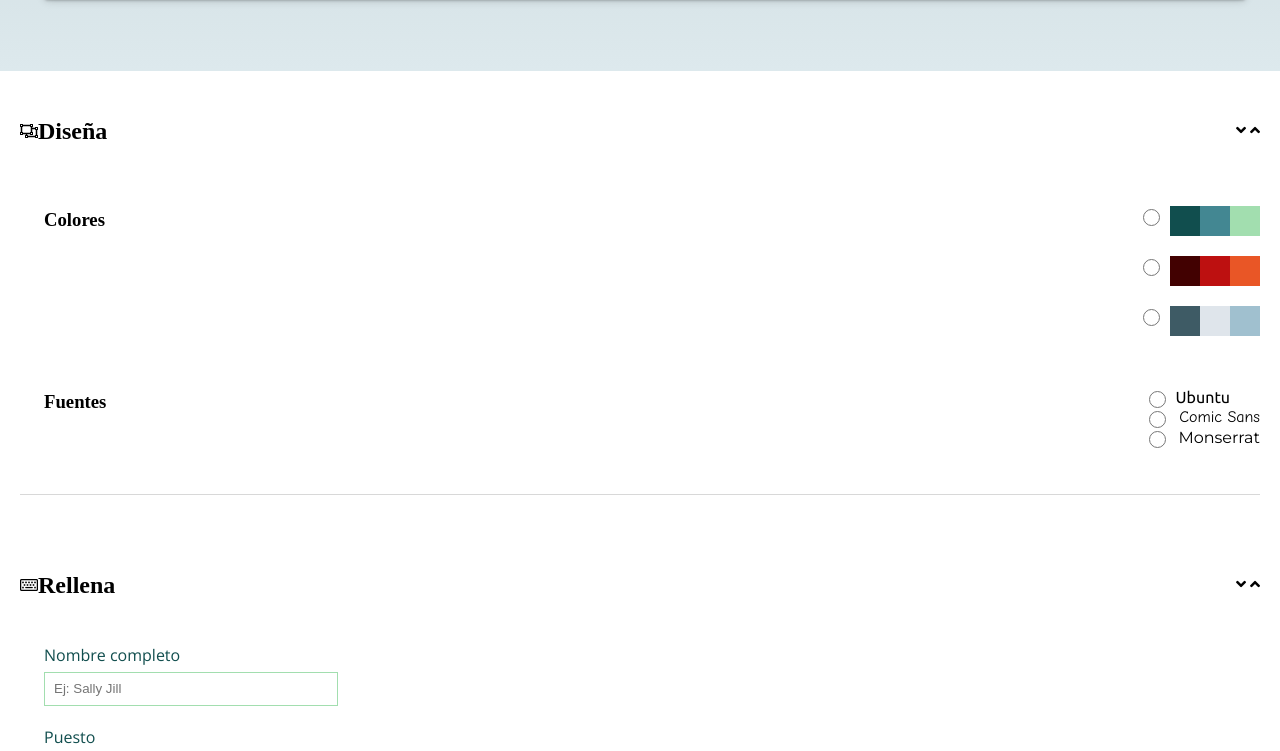
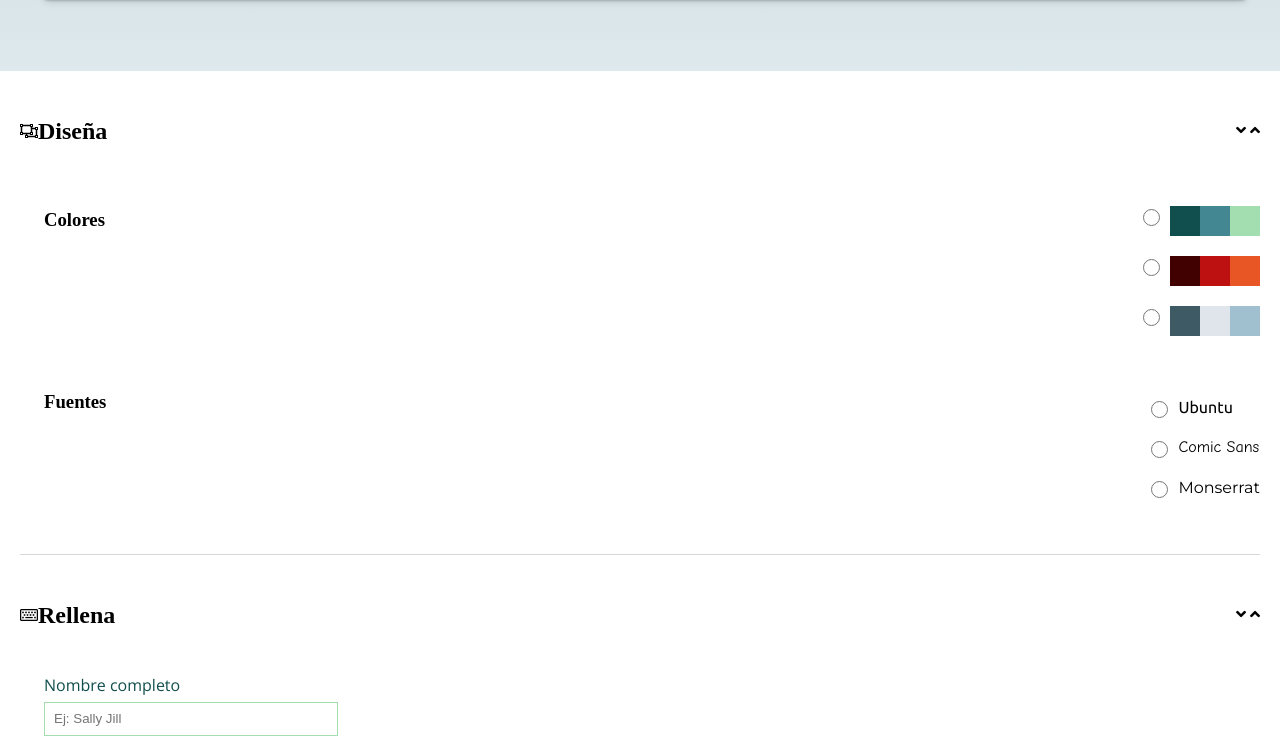
Before and after one commit to albahniuk/easley-s2-boobstrap, a website: page docs/index-edit.html in a window 1280 px wide. Shown: the part 541-1292 px from the top of the page. Drawn offline with nearby package versions, Linux system fonts and the light colour scheme; files that its build step writes are made by us from their sources.

Commit message:
fixing diseña collapsible

```diff
--- a/_src/assets/scss/components/_form-edit.scss
+++ b/_src/assets/scss/components/_form-edit.scss
@@ -19,7 +19,7 @@ fieldset {
 
 .collapsible {
     border-bottom: 1px solid $color-white-two;
-    margin: 27px 20px 30px 20px;
+    margin: 27px 20px 0px 20px;
     min-width: auto;
 }
 
@@ -75,21 +75,26 @@ fieldset {
 }
 
 .fonts___list {
+    display: flex;
+    flex-direction: column;
+    justify-content: space-around;
     text-decoration: none;
     list-style: none;
+    align-items: baseline;
+    height: 120px;
 }
 
 .font-ubuntu {
     font-family: $font-family-ubu;
     font-size: 16px;
     margin: 0;
-    margin-right: 30px;
 }
 
 .font-comic {
     font-family: $font-family-comic;
     font-size: 16px;
     margin: 0;
+
 }
 
 .font-monserrat {
```
